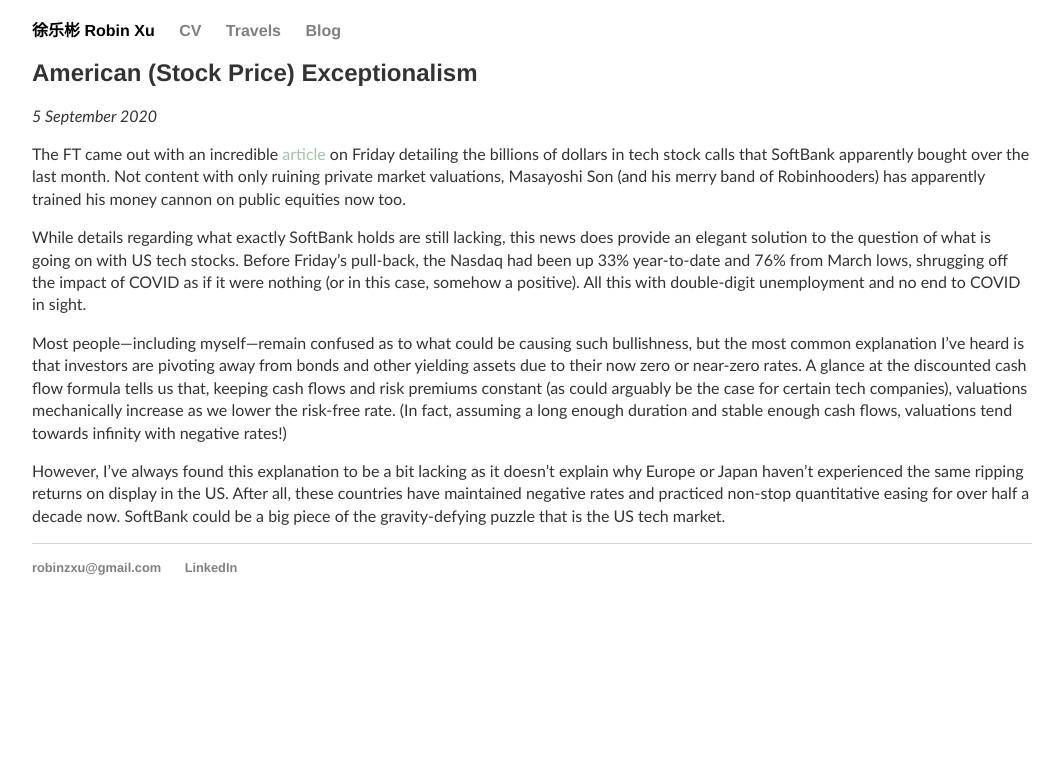
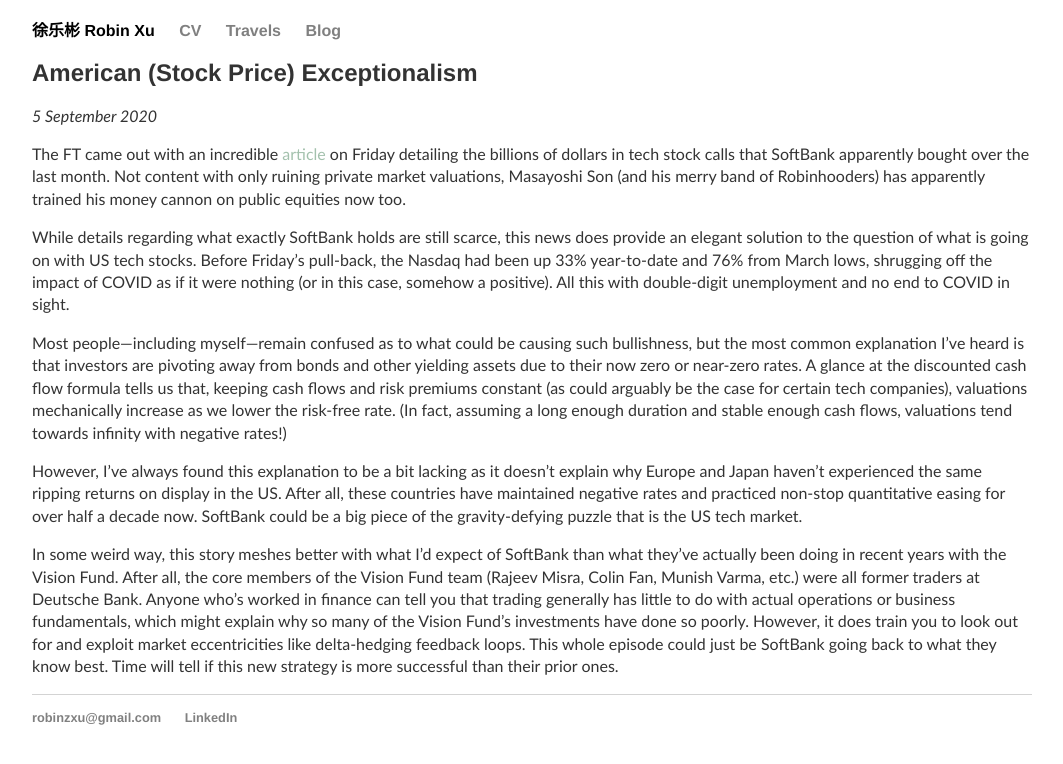
Before and after one commit to robinzxu/robinzxu.github.io, a Jekyll site: the page built from _posts/2020-09-05-american-stock-price-exceptionalism.md, in a window 1280 px wide. Shown: the top 764 px of the page, without its empty margins (108-1171 px from the left). Built offline with Jekyll 4.4.1, drawn with Linux system fonts in a browser that asks for light colours.

Commit message:
Update 2020-09-05-american-stock-price-exceptionalism.md

```diff
--- a/_posts/2020-09-05-american-stock-price-exceptionalism.md
+++ b/_posts/2020-09-05-american-stock-price-exceptionalism.md
@@ -6,8 +6,10 @@
 
 The FT came out with an incredible [article](https://www.ft.com/content/75587aa6-1f1f-4e9d-b334-3ff866753fa2){:target="_blank" rel="noopener"} on Friday detailing the billions of dollars in tech stock calls that SoftBank apparently bought over the last month. Not content with only ruining private market valuations, Masayoshi Son (and his merry band of Robinhooders) has apparently trained his money cannon on public equities now too.
 
-While details regarding what exactly SoftBank holds are still lacking, this news does provide an elegant solution to the question of what is going on with US tech stocks. Before Friday's pull-back, the Nasdaq had been up 33% year-to-date and 76% from March lows, shrugging off the impact of COVID as if it were nothing (or in this case, somehow a positive). All this with double-digit unemployment and no end to COVID in sight.
+While details regarding what exactly SoftBank holds are still scarce, this news does provide an elegant solution to the question of what is going on with US tech stocks. Before Friday's pull-back, the Nasdaq had been up 33% year-to-date and 76% from March lows, shrugging off the impact of COVID as if it were nothing (or in this case, somehow a positive). All this with double-digit unemployment and no end to COVID in sight.
 
 Most people&mdash;including myself&mdash;remain confused as to what could be causing such bullishness, but the most common explanation I've heard is that investors are pivoting away from bonds and other yielding assets due to their now zero or near-zero rates. A glance at the discounted cash flow formula tells us that, keeping cash flows and risk premiums constant (as could arguably be the case for certain tech companies), valuations mechanically increase as we lower the risk-free rate. (In fact, assuming a long enough duration and stable enough cash flows, valuations tend towards infinity with negative rates!)
 
-However, I've always found this explanation to be a bit lacking as it doesn't explain why Europe or Japan haven't experienced the same ripping returns on display in the US. After all, these countries have maintained negative rates and practiced non-stop quantitative easing for over half a decade now. SoftBank could be a big piece of the gravity-defying puzzle that is the US tech market.
+However, I've always found this explanation to be a bit lacking as it doesn't explain why Europe and Japan haven't experienced the same ripping returns on display in the US. After all, these countries have maintained negative rates and practiced non-stop quantitative easing for over half a decade now. SoftBank could be a big piece of the gravity-defying puzzle that is the US tech market.
+
+In some weird way, this story meshes better with what I'd expect of SoftBank than what they've actually been doing in recent years with the Vision Fund. After all, the core members of the Vision Fund team (Rajeev Misra, Colin Fan, Munish Varma, etc.) were all former traders at Deutsche Bank. Anyone who's worked in finance can tell you that trading generally has little to do with actual operations or business fundamentals, which might explain why so many of the Vision Fund's investments have done so poorly. However, it does train you to look out for and exploit market eccentricities like delta-hedging feedback loops. This whole episode could just be SoftBank going back to what they know best. Time will tell if this new strategy is more successful than their prior ones.
```
